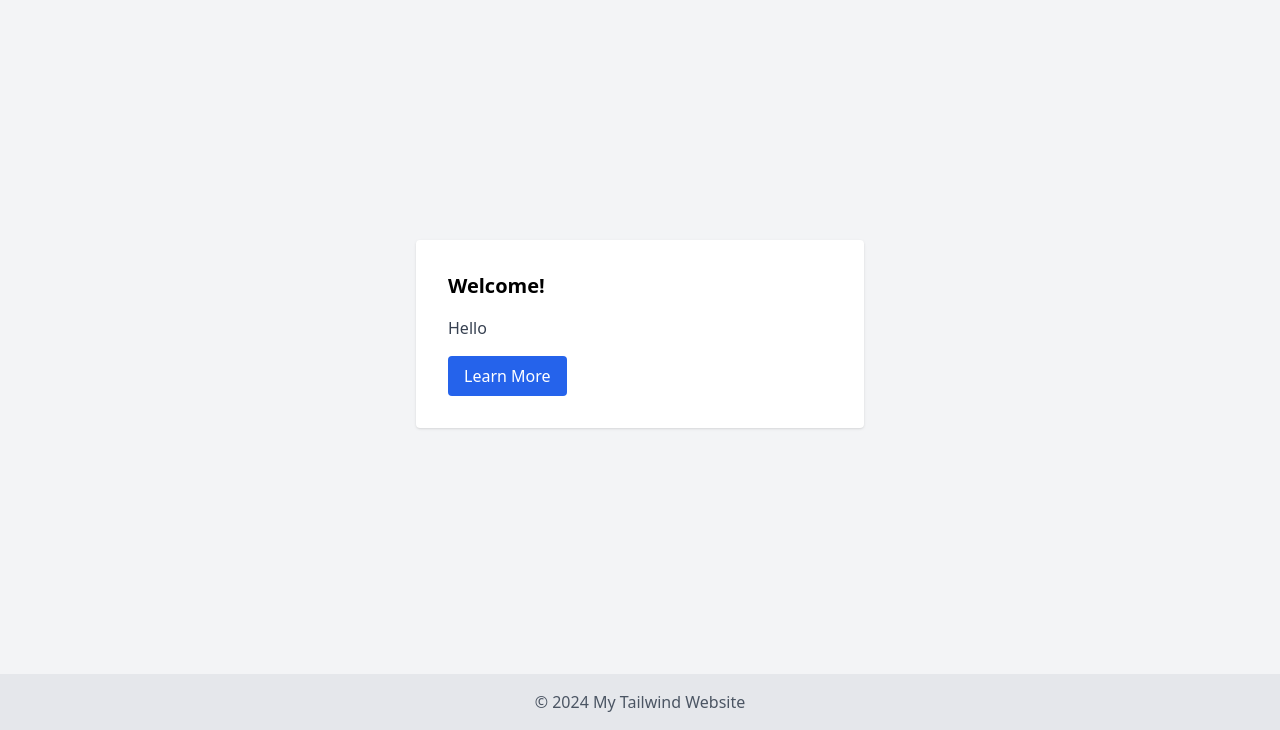
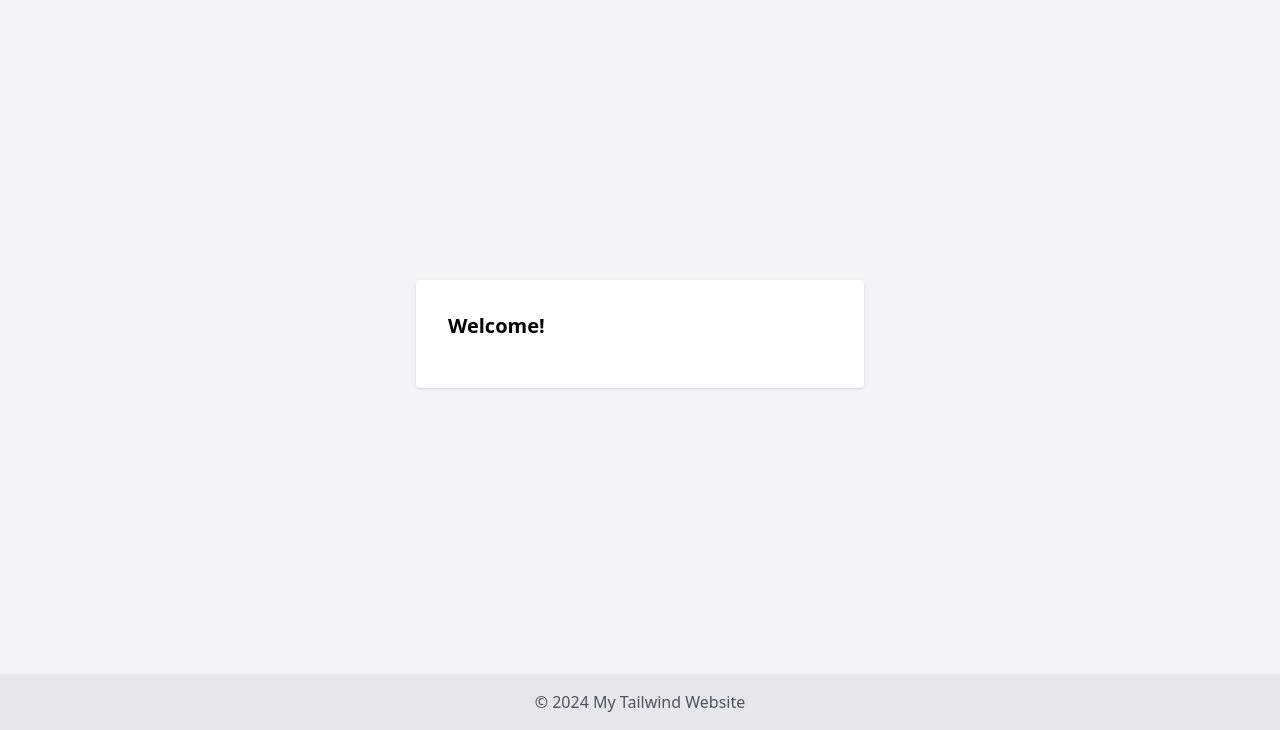
Before and after one commit to Tituswashere/website, a plain HTML site: page index.html in a window 1280 px wide. Shown: the part 70-800 px from the top of the page. Drawn offline with nearby package versions, Linux system fonts and the light colour scheme.

Commit message:
Remove welcome message and Learn More link
Removed the welcome message and the 'Learn More' link from the main content.

```diff
--- a/index.html
+++ b/index.html
@@ -13,10 +13,6 @@
     <main class="flex-1 flex flex-col items-center justify-center">
         <div class="bg-white rounded shadow p-8 max-w-md w-full">
             <h2 class="text-xl font-semibold mb-4">Welcome!</h2>
-            <p class="text-gray-700 mb-4">
-               Hello
-            </p>
-            <a href="#" class="inline-block bg-blue-600 text-white px-4 py-2 rounded hover:bg-blue-700 transition">Learn More</a>
         </div>
     </main>
     <footer class="bg-gray-200 text-center p-4 text-gray-600">
```
